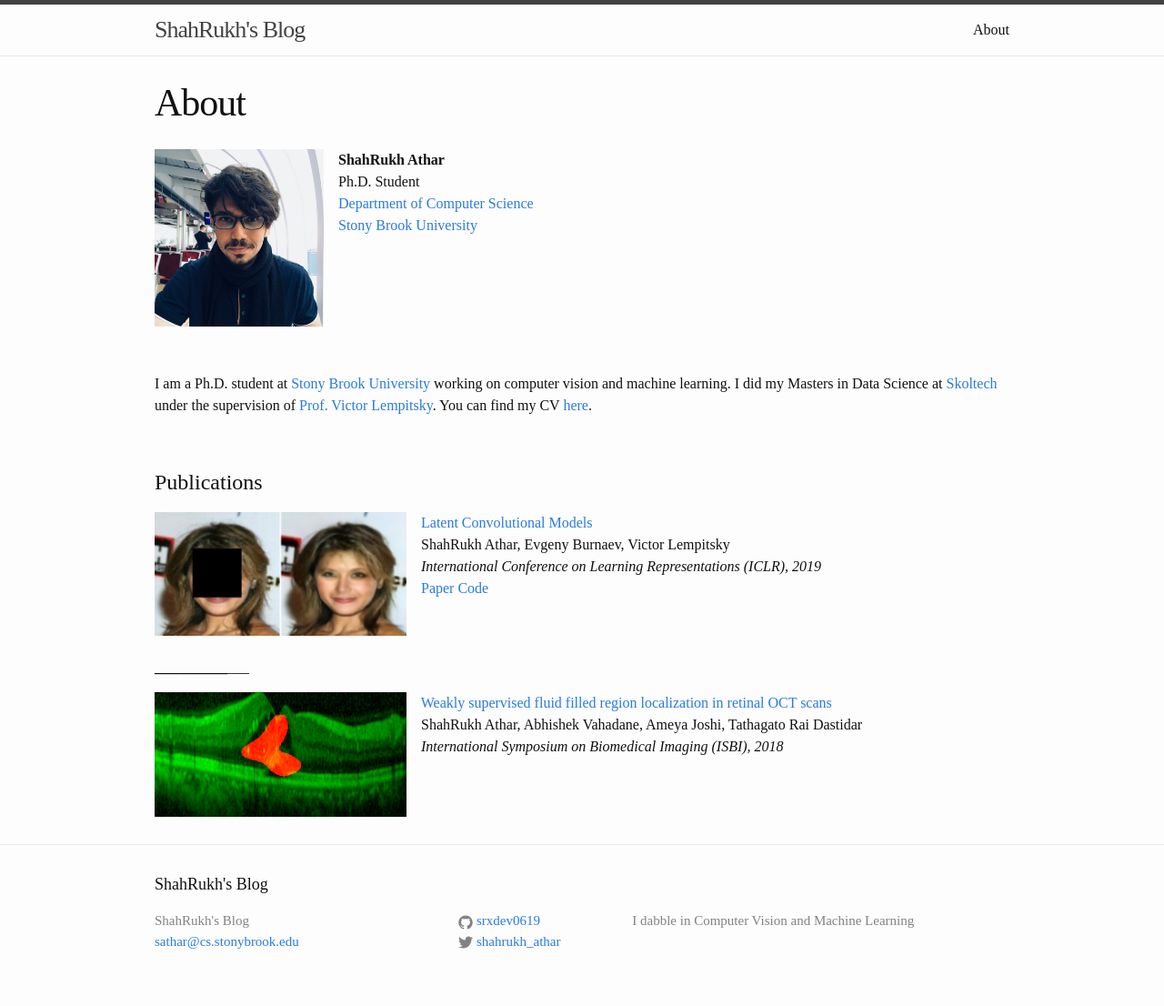
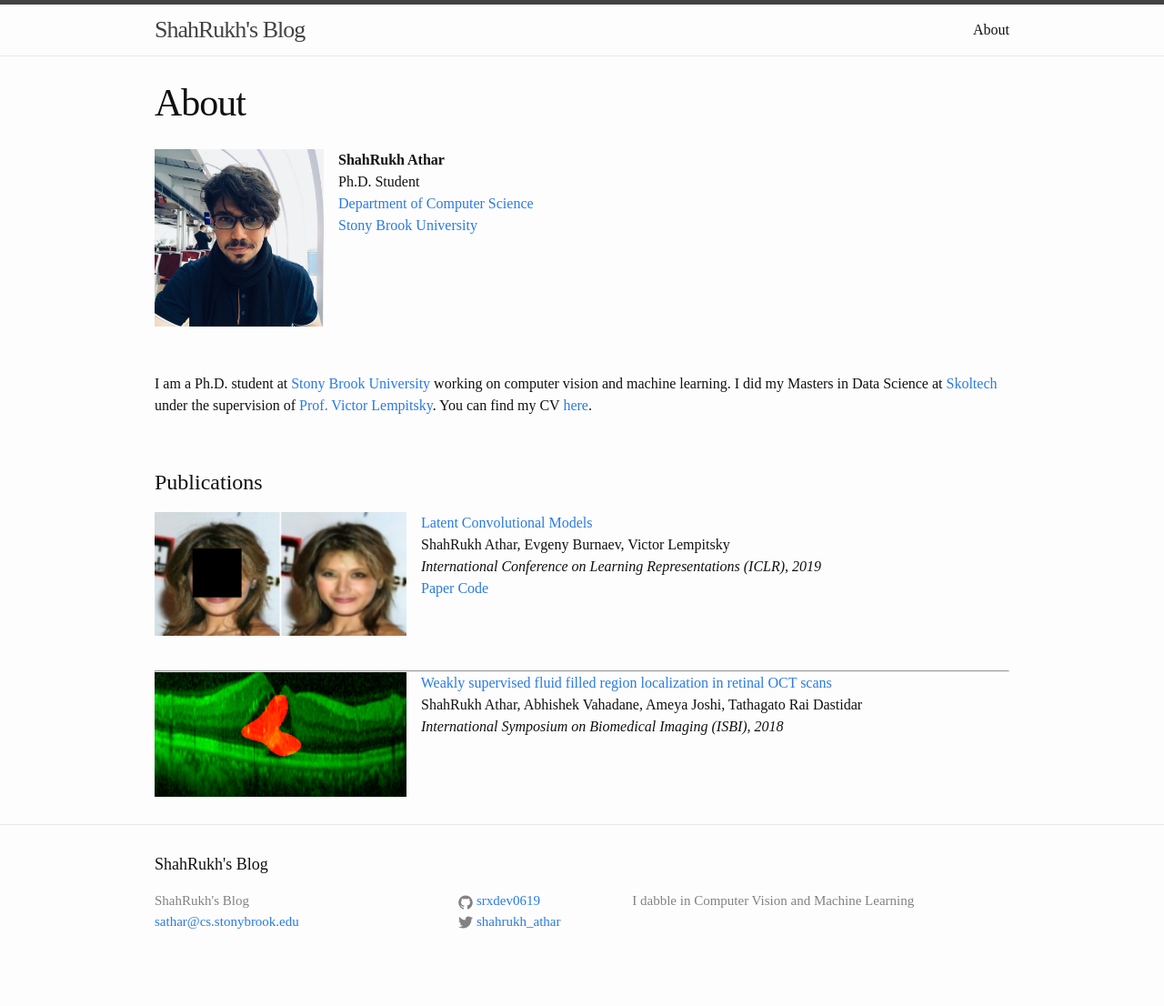
Before and after one commit to shahrukhathar/shahrukhathar.github.io, a Jekyll site: the page built from pages/about.md, in a window 1280 px wide. Shown: the whole page at 91% size. Built offline with Jekyll 4.4.1, drawn with Linux system fonts in a browser that asks for light colours; after the commit the page ends 1084 px from its top, so only the background shows below that.

Commit message:
Updated Page

```diff
--- a/pages/about.md
+++ b/pages/about.md
@@ -35,7 +35,7 @@
  &nbsp; &nbsp; [Paper](https://openreview.net/pdf?id=HJGciiR5Y7) [Code](https://github.com/srxdev0619/Latent_Convolutional_Models)
 
 <br/><br/>
-_________________________________
+<hr>
 
 <img align="left" src="/images/Teaser_WeakSup.png" height="137px" width="277px">
  &nbsp; &nbsp; [Weakly supervised fluid filled region localization in retinal OCT scans](https://ieeexplore.ieee.org/abstract/document/8363849)<br/>
```
